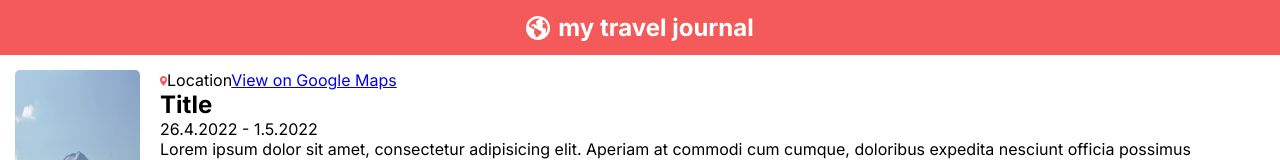
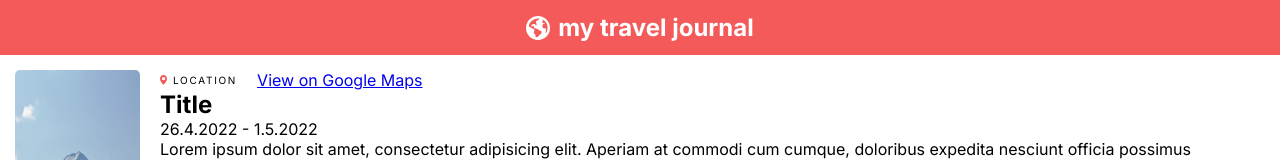
Before and after one commit to filipsyn/my-travel-journal-web, a React (Vite) app: page / in a window 1280 px wide. Shown: the top 160 px of the page. Built offline with nearby package versions, Linux system fonts and the light colour scheme.

Commit message:
Styling of location details of card

```diff
--- a/src/components/Card.jsx
+++ b/src/components/Card.jsx
@@ -6,11 +6,13 @@ export default function Card() {
         <div className="card">
             <img className="card--photo" src={mountFuji} alt=""/>
             <div className="card--details">
-                <span className="card--location">
-                    <img src={pin} alt="Location pin icon"/>
-                    Location
-                </span>
-                <span className="card--maps-link"><a href="#">View on Google Maps</a></span>
+                <div className="card--location">
+                    <span className="card--location-name">
+                        <img className="card--location-pin" src={pin} alt="Location pin icon"/>
+                        Location
+                    </span>
+                    <span className="card--location-link"><a href="#">View on Google Maps</a></span>
+                </div>
                 <h2 className="card--title">Title</h2>
                 <span className="card--travel-duration">26.4.2022 - 1.5.2022</span>
                 <p className="card--description">
--- a/src/index.css
+++ b/src/index.css
@@ -35,3 +35,22 @@ nav {
     height: 168px;
     border-radius: 5px;
 }
+
+.card--location {
+    display:flex;
+    gap: 20px;
+    align-items: baseline;
+}
+
+.card--location-name {
+    display: flex;
+    gap: 6px;
+    font-size: 10px;
+    line-height: 12px;
+    letter-spacing: 0.17em;
+    text-transform: uppercase;
+}
+
+.card--location-pin {
+    width: 7px;
+}
```
